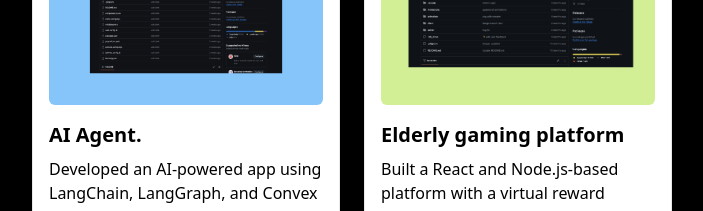
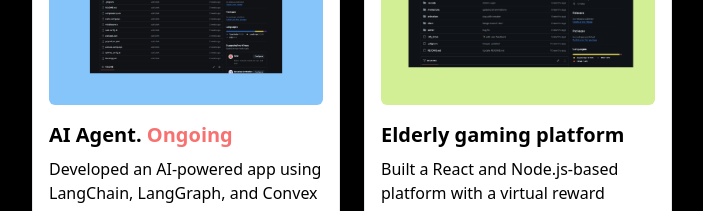
Before and after one commit to sahilambre/design, a Next.js app: page / in a window 1280 px wide. Shown: the part 2080-2291 px from the top of the page, without its empty margins (288-991 px from the left). Built offline with nearby package versions, Linux system fonts and the light colour scheme.

Commit message:
feat: update ProjectSection to indicate ongoing status for AI Agent project

```diff
--- a/app/components/ProjectSection.tsx
+++ b/app/components/ProjectSection.tsx
@@ -19,7 +19,9 @@ const ProjectSection = () => {
               height={300}
               className="w-full h-48 object-cover rounded-md mb-4"
             />
-            <h3 className="text-xl font-semibold mb-2">AI Agent.</h3>
+            <h3 className="text-xl font-semibold mb-2">
+              AI Agent. <span className="text-red-400">Ongoing</span>
+            </h3>
             <p className="text-white dark:text-black mb-4 ">
               Developed an AI-powered app using LangChain, LangGraph, and Convex
               DB for dynamic data handling and NLP integration. Built a scalable
```
